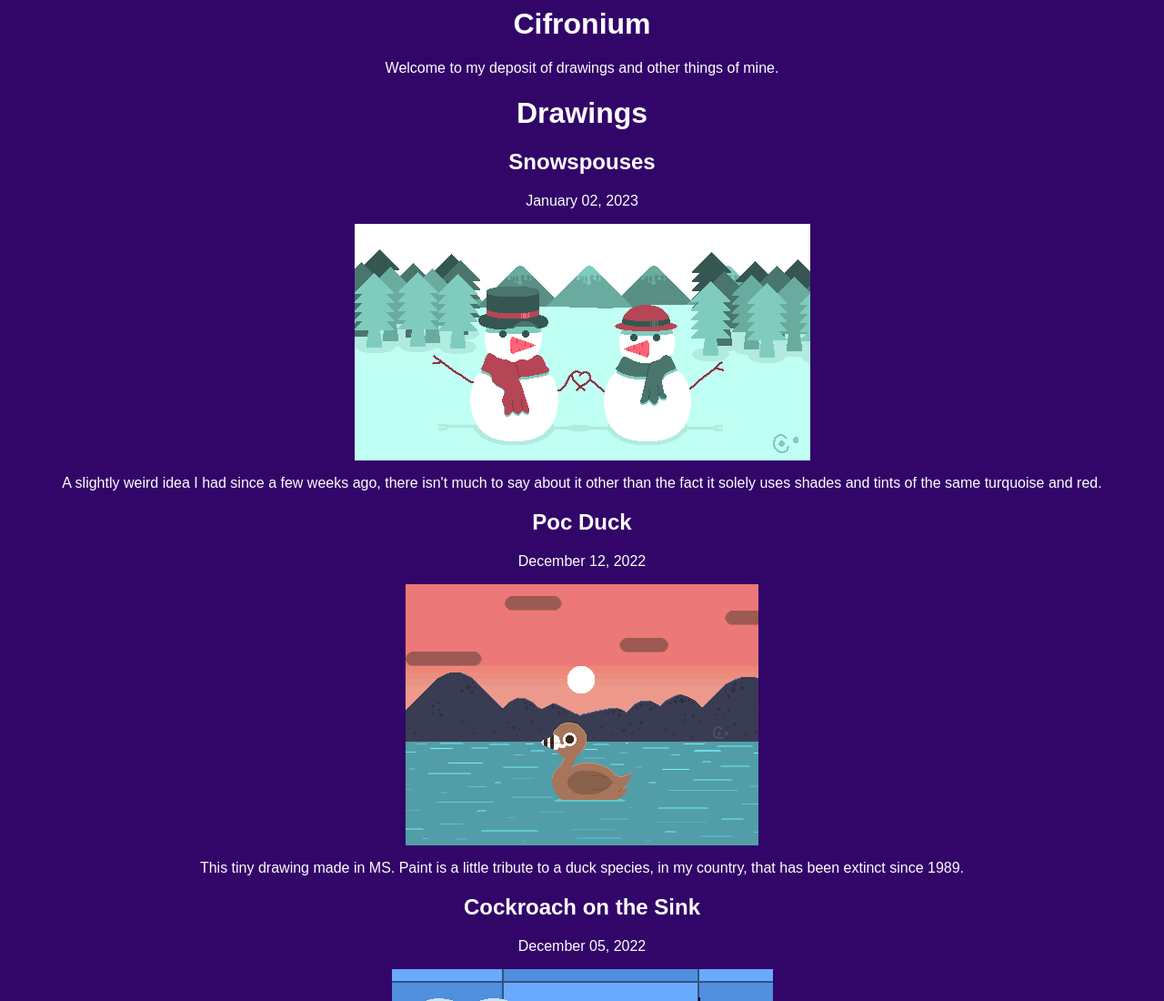
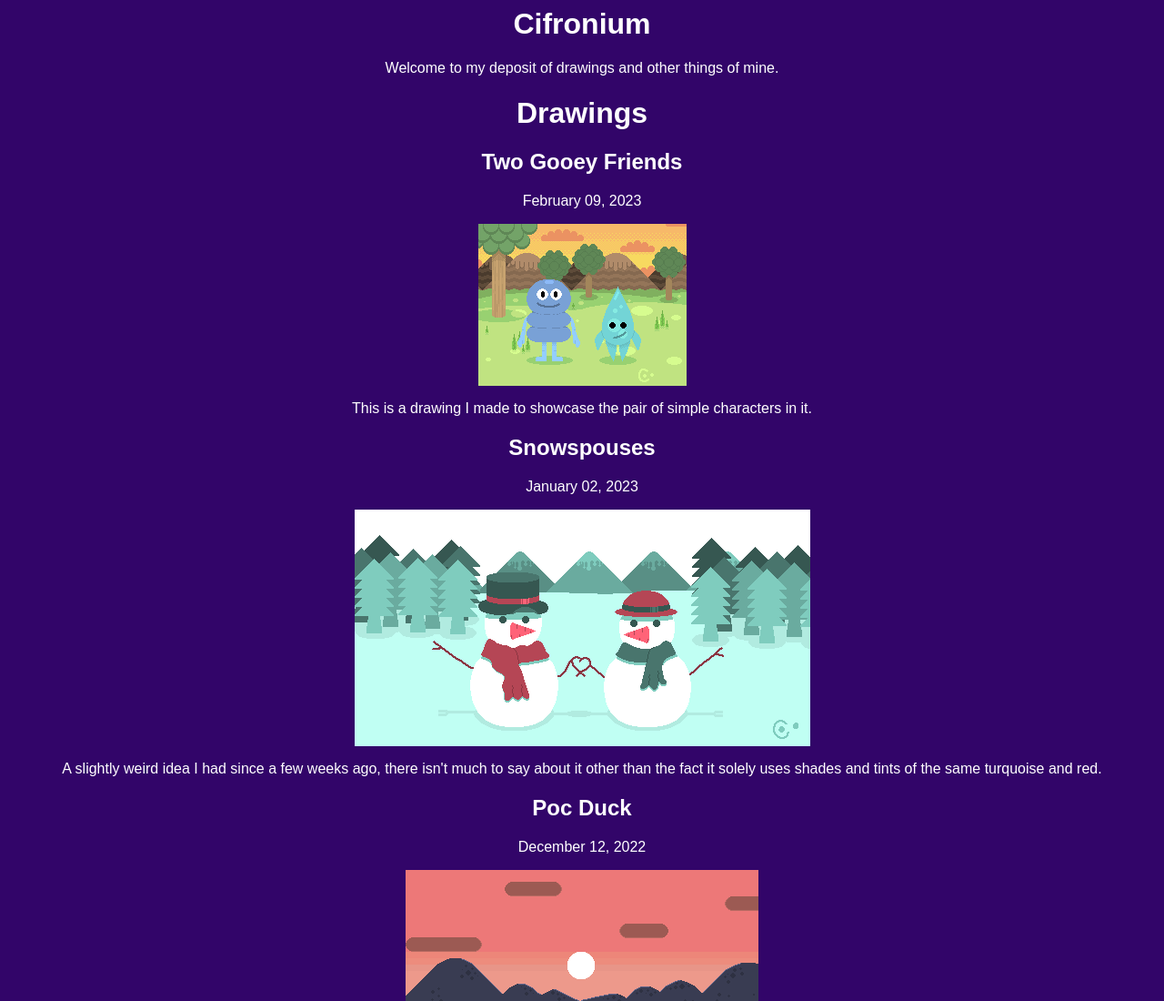
Before and after one commit to cifronium/cifronium.github.io, a plain HTML site: page index.html in a window 1280 px wide. Shown: the top 1100 px of the page at 91% size. Drawn offline with Linux system fonts and the light colour scheme.

Commit message:
Update index.html

```diff
--- a/index.html
+++ b/index.html
@@ -21,6 +21,10 @@
   <h1>Cifronium</h1>
 	<p>Welcome to my deposit of drawings and other things of mine.</p>
   <h1>Drawings</h1>
+     <h2>Two Gooey Friends</h2>
+	<p>February 09, 2023</p>
+     <img src="https://cifronium.github.io/drawings/twogooeyfriends.png">
+	<p>This is a drawing I made to showcase the pair of simple characters in it.</p>
      <h2>Snowspouses</h2>
 	<p>January 02, 2023</p>
      <img src="https://cifronium.github.io/drawings/snowspouses.png">
```
